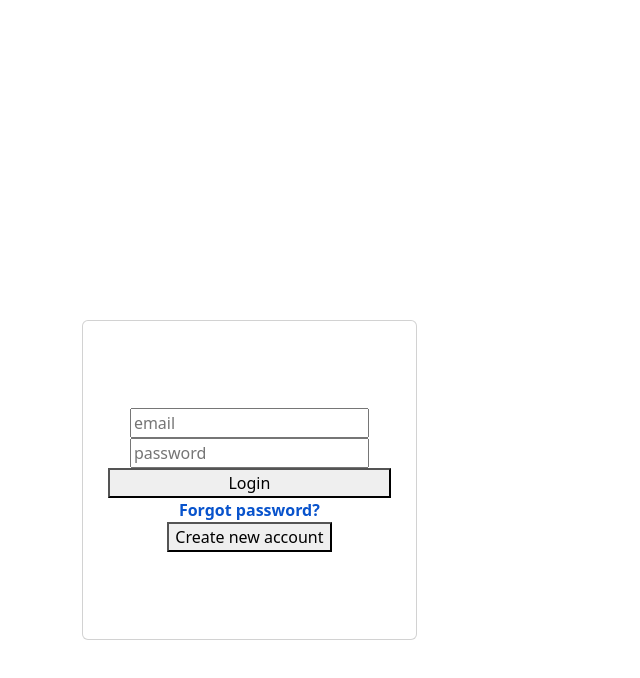
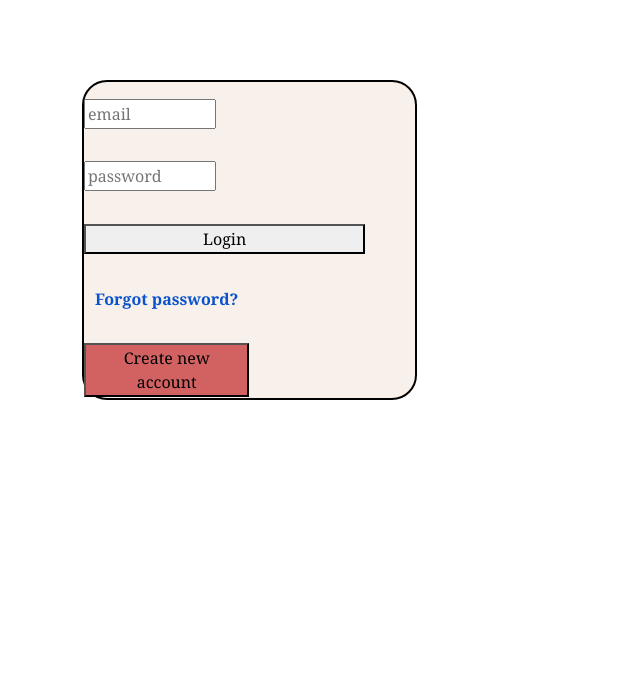
Before and after one commit to gwentzel26/newsApp_API, a React (Create React App) app in the folder client/newsapp/: page / in a window 1280 px wide. Shown: the top 678 px of the page, without its empty margins (0-640 px from the left). Built offline with nearby package versions, Linux system fonts and the light colour scheme.

Commit message:
Completed css for login page for the time being

```diff
--- /dev/null
+++ b/client/newsapp/src/css/App.css
@@ -0,0 +1,46 @@
+.App {
+  text-align: center;
+}
+
+.App-logo {
+  height: 40vmin;
+  pointer-events: none;
+}
+
+@media (prefers-reduced-motion: no-preference) {
+  .App-logo {
+    animation: App-logo-spin infinite 20s linear;
+  }
+}
+
+.App-header {
+  background-color: #282c34;
+  min-height: 100vh;
+  display: flex;
+  flex-direction: column;
+  align-items: center;
+  justify-content: center;
+  font-size: calc(10px + 2vmin);
+  color: white;
+}
+
+.App-link {
+  color: #61dafb;
+}
+
+@keyframes App-logo-spin {
+  from {
+    transform: rotate(0deg);
+  }
+  to {
+    transform: rotate(360deg);
+  }
+}
+.root {
+  width: 100%;
+  height: 100%;
+}
+ .container {
+  height: 100vh;
+  width: 100%;
+}
--- a/client/newsapp/src/css/loginForm.css
+++ b/client/newsapp/src/css/loginForm.css
@@ -1,13 +1,48 @@
+* {
+    font-family: Georgia, 'Times New Roman', Times, serif;
+}
 .card {
    display: flex;
-   align-items: center;
+   /* align-items: center; */
    justify-content: center;
-   margin-top: 40vh;
+   /* margin-left: 60%; */
+   margin-top: 10vh;
+   position: relative;
+   justify-content: space-evenly;
+   border: 2px solid black !important;
+   border-radius: 25px !important;
+   background-color: rgb(248, 240, 234) !important;
 }
+
+.credentials {
+    display: flex;
+    justify-content: center;
+    width: 100%;
+    align-items: flex-start;
+    background-color: rgb(248, 240, 234) !important;
+}
+
+.loginLinks {
+    display: flex;
+    flex-direction: column;
+    align-items: center;
+    background-color: rgb(248, 240, 234) !important;
+}
+.email {
+    margin-bottom: 2vh;
+    width: 40%;
+    margin-right: 2vh;
+}
+.password {
+    margin-bottom: 2vh;
+    width: 40%;
+}
+
 .fgtPswdCont {
     display: flex;
     align-items: center;
     justify-content: center;
+    background-color: rgb(248, 240, 234) !important;
 
 }
 .fgtPswd {
@@ -15,7 +50,19 @@
     color: rgb(8, 83, 204);
     font-weight: bold;
     text-align: center;
+    margin-top: 2vh;
+    background-color: rgb(248, 240, 234) !important;
 }
+
+.registerBtn {
+    align-items: end;
+    width: 50%;
+    margin-top: 2vh;
+    margin-bottom: -2vh;
+    background-color: rgb(210, 98, 98);
+}
+
+
 
 .hover-underline-animation {
     display: inline-block;
--- /dev/null
+++ b/client/newsapp/src/css/loginPage.css
@@ -0,0 +1,24 @@
+* {
+    background-color: aliceblue;
+}
+body {
+    width: 100%;
+    height: 100vh;
+
+}
+
+h2 {
+    margin-left: 20%;
+    margin-top: 60vh;
+
+}
+.loginHeader {
+    display: flex;
+    margin-top: 30vh;
+    justify-content: space-evenly;
+
+    /* align-content: center; */
+}
+.appDescrip {
+    margin-bottom: 0%;
+}
```
